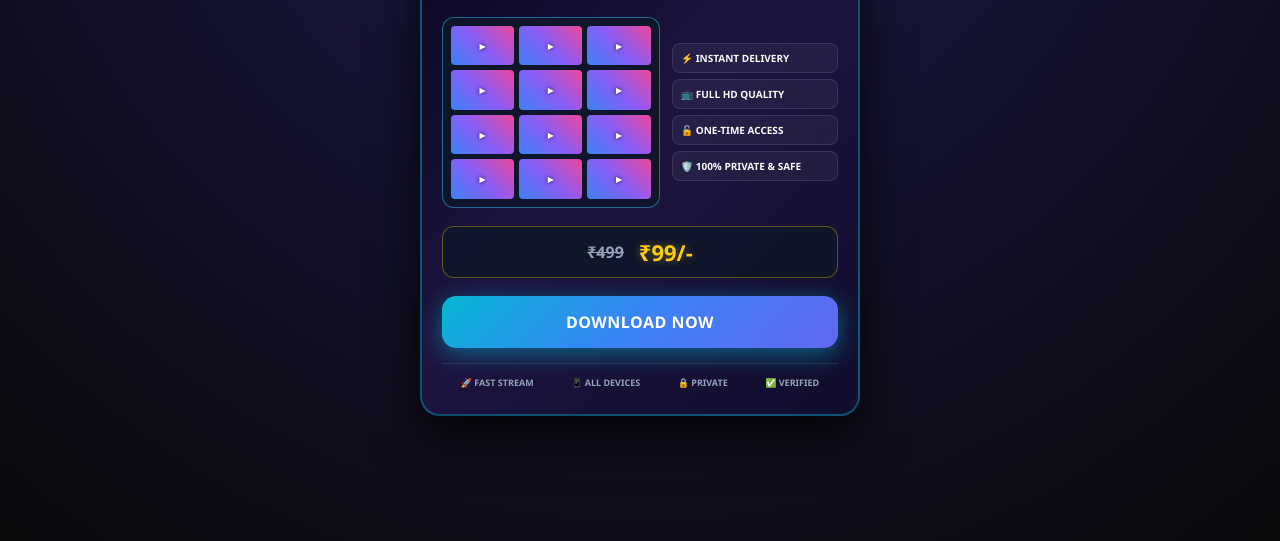
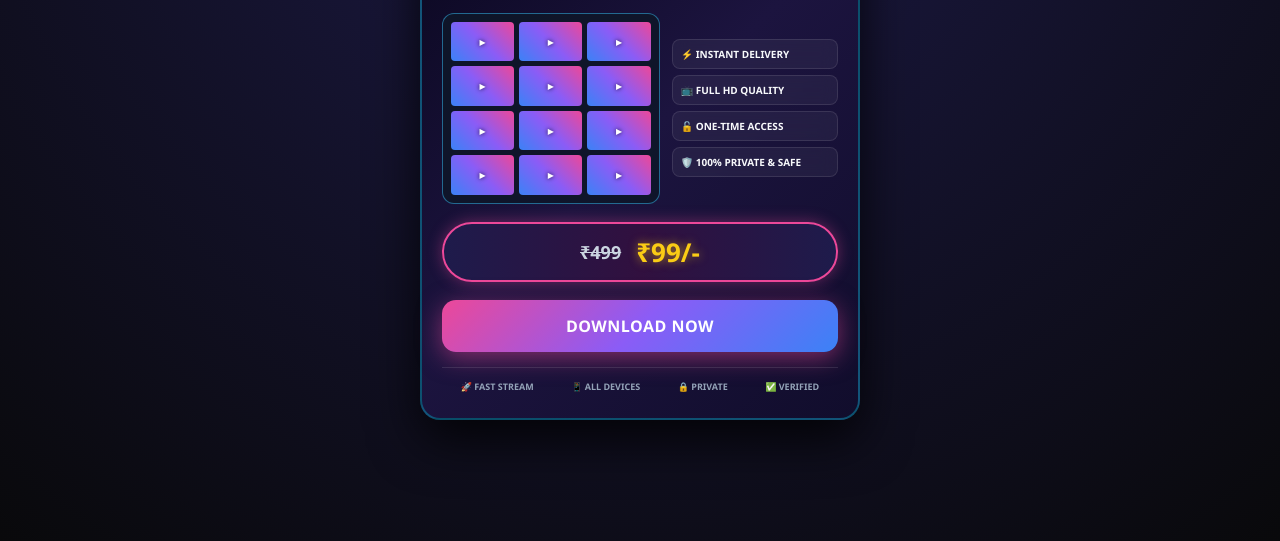
Before and after one commit to sarkarrahul68341-blip/-vip-store-offer-page, a plain HTML site: page index.html in a window 1280 px wide. Shown: the part 259-800 px from the top of the page. Drawn offline with Linux system fonts and the light colour scheme.

Commit message:
Refactor price section with new banner style

```diff
--- a/index.html
+++ b/index.html
@@ -115,40 +115,42 @@
             align-items: center;
             gap: 5px;
         }
-        .price-section {
-            background: rgba(15, 23, 42, 0.95);
-            border: 1.5px solid rgba(234, 179, 8, 0.4);
-            border-radius: 12px;
-            padding: 10px;
+        /* Exact Banner Style Price Box Matching Reference */
+        .price-banner {
+            background: linear-gradient(90deg, #1e1b4b, #31103f, #1e1b4b);
+            border: 2px solid #ec4899;
+            border-radius: 50px;
+            padding: 10px 20px;
             margin-bottom: 18px;
             display: flex;
             justify-content: center;
             align-items: center;
             gap: 15px;
+            box-shadow: 0 0 15px rgba(236, 72, 153, 0.4);
         }
         .old-price {
-            font-size: 16px;
-            color: #94a3b8;
+            font-size: 18px;
+            color: #cbd5e1;
             text-decoration: line-through;
             font-weight: 700;
         }
         .new-price {
-            font-size: 22px;
+            font-size: 26px;
             color: #facc15;
             font-weight: 900;
-            text-shadow: 0 0 10px rgba(250,204,21,0.4);
+            text-shadow: 0 0 10px rgba(250,204,21,0.6);
         }
         .download-btn {
             display: block;
             width: 100%;
-            background: linear-gradient(135deg, #06b6d4, #3b82f6, #6366f1);
+            background: linear-gradient(135deg, #ec4899, #8b5cf6, #3b82f6);
             color: #ffffff;
             font-size: 16px;
             font-weight: 800;
             padding: 15px;
             border-radius: 14px;
             text-decoration: none;
-            box-shadow: 0 6px 25px rgba(6, 182, 212, 0.5);
+            box-shadow: 0 6px 25px rgba(236, 72, 153, 0.5);
             text-transform: uppercase;
             letter-spacing: 0.5px;
             margin-bottom: 15px;
@@ -195,8 +197,8 @@
             </div>
         </div>
 
-        <!-- Both Prices Shown (₹499 and ₹99) -->
-        <div class="price-section">
+        <!-- Matching Banner Price Section (₹499 and ₹99/-) -->
+        <div class="price-banner">
             <span class="old-price">₹499</span>
             <span class="new-price">₹99/-</span>
         </div>
```
